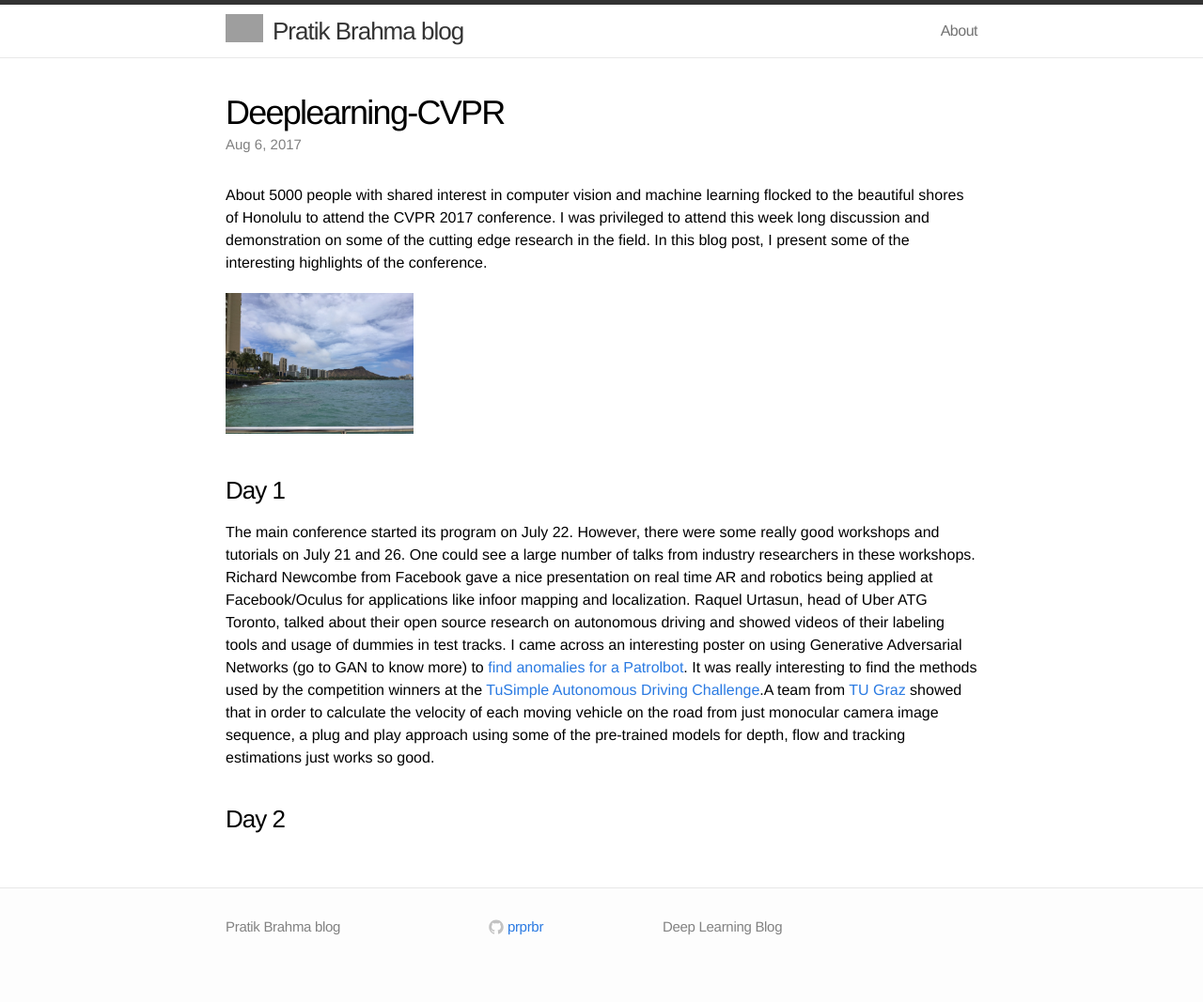
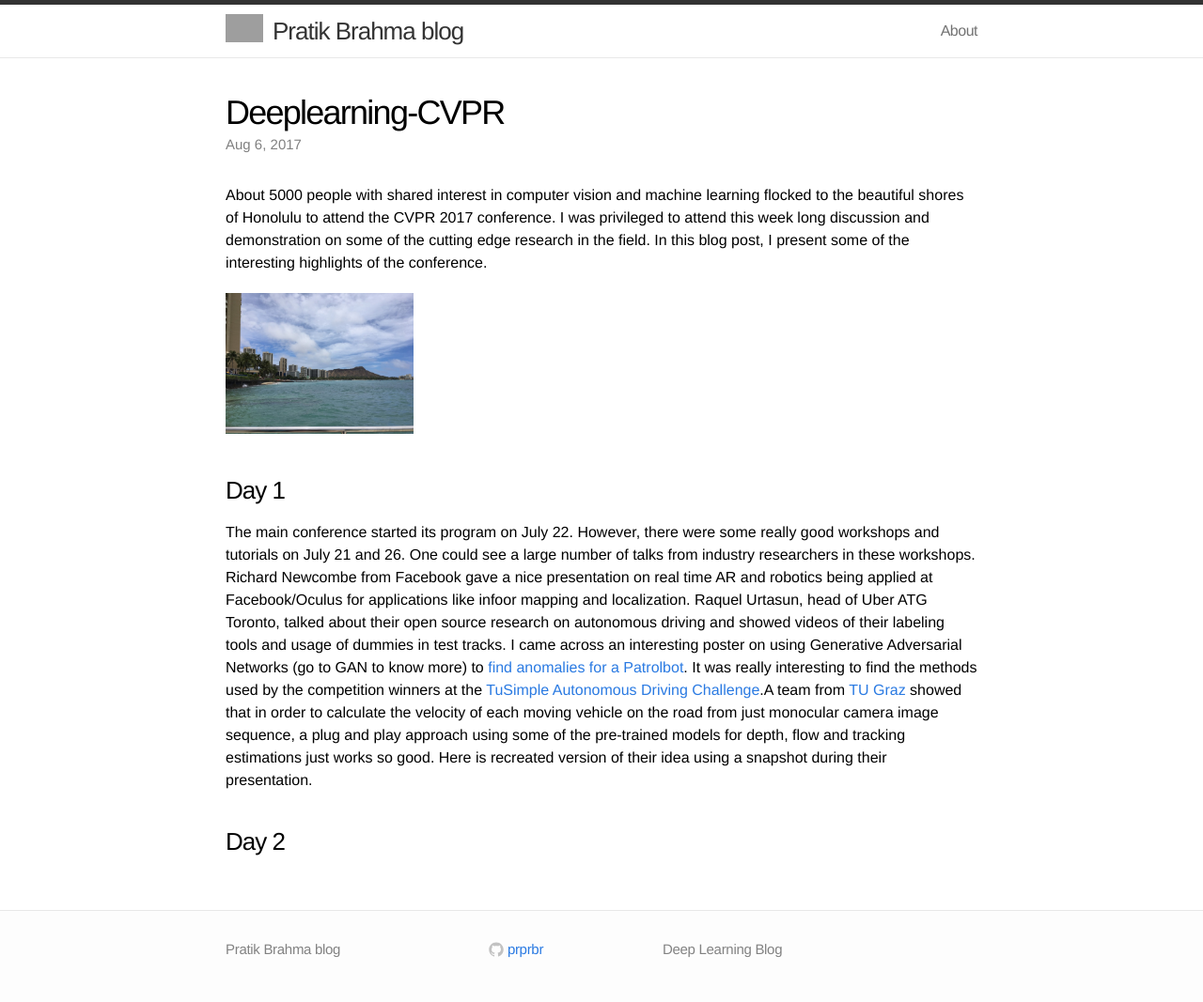
Before and after one commit to prprbr/prprbr.github.io, a Jekyll site: the page built from _posts/2017-08-06-Deeplearning-CVPR.markdown, in a window 1280 px wide. Shown: the whole page at 94% size. Built offline with Jekyll 4.4.1, drawn with Linux system fonts in a browser that asks for light colours; comment, search, counter and statistics services are not loaded; before the commit the page ends 1043 px from its top, so only the background shows below that; grey boxes are pictures that could not be loaded.

Commit message:
Update 2017-08-06-Deeplearning-CVPR.markdown

```diff
--- a/_posts/2017-08-06-Deeplearning-CVPR.markdown
+++ b/_posts/2017-08-06-Deeplearning-CVPR.markdown
@@ -11,6 +11,6 @@ About 5000 people with shared interest in computer vision and machine learning f
 
 ### Day 1
 
-The main conference started its program on July 22. However, there were some really good workshops and tutorials on July 21 and 26. One could see a large number of talks from industry researchers in these workshops. Richard Newcombe from Facebook gave a nice presentation on real time AR and robotics being applied at Facebook/Oculus for applications like infoor mapping and localization.  Raquel Urtasun, head of Uber ATG Toronto, talked about their open source research on autonomous driving and showed videos of their labeling tools and usage of dummies in test tracks. I came across an interesting poster on using Generative Adversarial Networks (go to GAN to know more) to [find anomalies for a Patrolbot](http://juxi.net/workshop/deep-learning-robotic-vision-cvpr-2017/papers/18.pdf). It was really interesting to find the methods used by the competition winners at the [TuSimple Autonomous Driving Challenge](http://benchmark.tusimple.ai/#/).A team from [TU Graz](http://benchmark.tusimple.ai/static/files/poster_velocity_1.pdf) showed that in order to calculate the velocity of each moving vehicle on the road from just monocular camera image sequence, a plug and play approach using some of the pre-trained models for depth, flow and tracking estimations just works so good.
+The main conference started its program on July 22. However, there were some really good workshops and tutorials on July 21 and 26. One could see a large number of talks from industry researchers in these workshops. Richard Newcombe from Facebook gave a nice presentation on real time AR and robotics being applied at Facebook/Oculus for applications like infoor mapping and localization.  Raquel Urtasun, head of Uber ATG Toronto, talked about their open source research on autonomous driving and showed videos of their labeling tools and usage of dummies in test tracks. I came across an interesting poster on using Generative Adversarial Networks (go to GAN to know more) to [find anomalies for a Patrolbot](http://juxi.net/workshop/deep-learning-robotic-vision-cvpr-2017/papers/18.pdf). It was really interesting to find the methods used by the competition winners at the [TuSimple Autonomous Driving Challenge](http://benchmark.tusimple.ai/#/).A team from [TU Graz](http://benchmark.tusimple.ai/static/files/poster_velocity_1.pdf) showed that in order to calculate the velocity of each moving vehicle on the road from just monocular camera image sequence, a plug and play approach using some of the pre-trained models for depth, flow and tracking estimations just works so good. Here is recreated version of their idea using a snapshot during their presentation.
 
 ### Day 2
```
